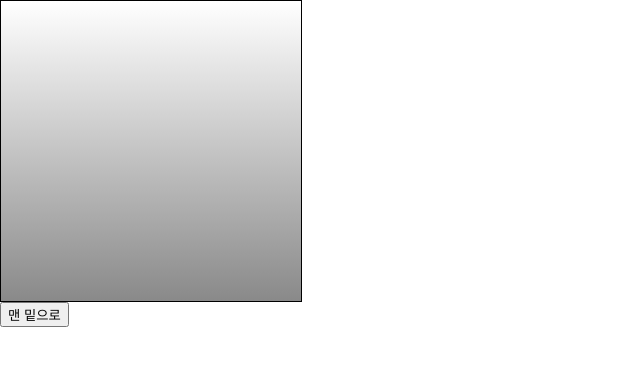
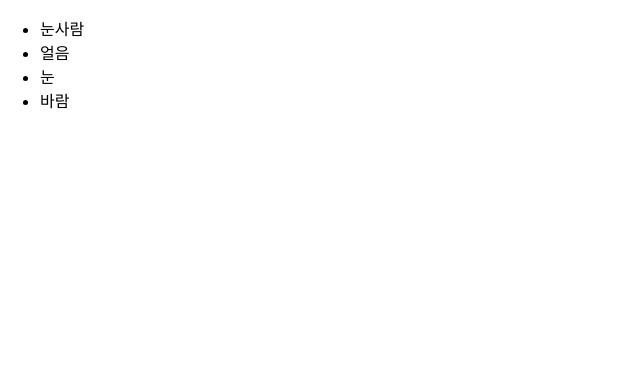
Before and after one commit to yangux/react-velopert, a React (Create React App) app: page / in a window 1280 px wide. Shown: the top 366 px of the page, without its empty margins (0-640 px from the left). Built offline with nearby package versions, Linux system fonts and the light colour scheme.

Commit message:
컴포넌트 반복 - map 함수 이용

```diff
--- /dev/null
+++ b/src/161-IterationSample.js
@@ -0,0 +1,10 @@
+import React from 'react';
+
+const IterationSample = () => {
+  const names = ['눈사람', '얼음', '눈', '바람'];
+  // 반복 렌더링 시 데이터가 가진 고윳값을 key 값으로 설정해야 함 (고윳값이 없을 때 index로 대체)
+  const nameList = names.map((name, index) => <li key={index}>{name}</li>);
+  return <ul>{nameList}</ul>;
+};
+
+export default IterationSample;
--- a/src/App.js
+++ b/src/App.js
@@ -1,24 +1,11 @@
 import logo from './logo.svg';
 import './App.css';
 import React, { Component } from 'react';
-import ScrollBox from './152-ScrollBox';
-
-/*
-  ** 컴포넌트에 ref 달기 **
-  컴포넌트 외부에서 내부에 있는 메서드 및 멤버 변수에 접근할 수 있다
-  (ex: myComponent.handleClick, myComponent.input 등)
-*/
+import IterationSample from './161-IterationSample';
 
 class App extends Component {
   render() {
-    return (
-      <div>
-        <ScrollBox ref={(ref) => (this.scrollBox = ref)} />
-        <button onClick={() => this.scrollBox.scrollToBottom()}>
-          맨 밑으로
-        </button>
-      </div>
-    );
+    return <IterationSample></IterationSample>;
   }
 }
 
```
